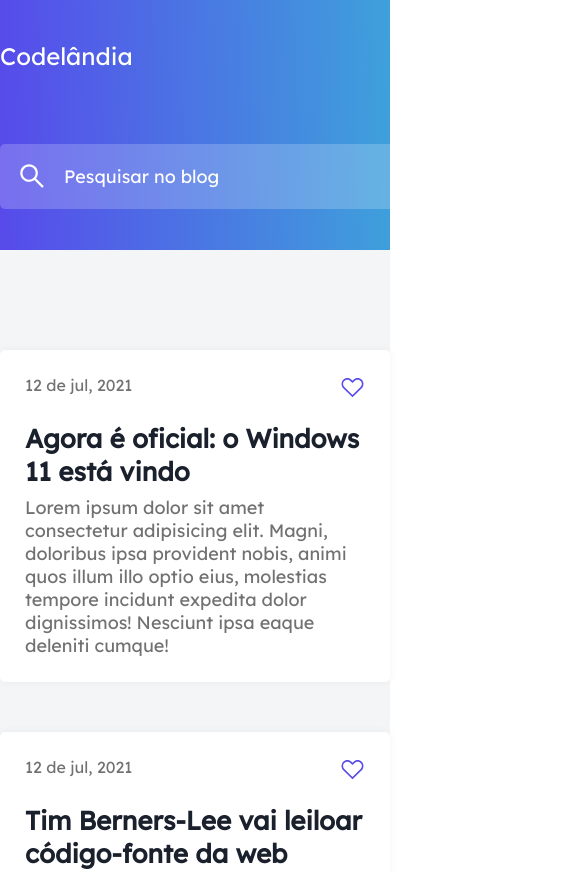
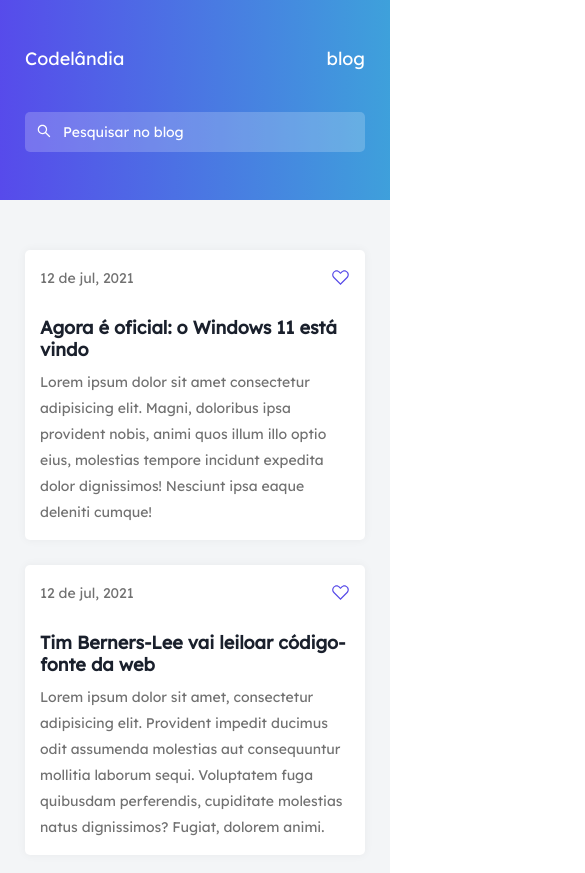
Before and after one commit to Gusta-snt/Blog-Codelandia, a website built with Vite: page index.html in a window 390 px wide. Shown: the top 873 px of the page, 585 px wide, since content can reach past the window. Built offline with nearby package versions, Linux system fonts and the light colour scheme.

Commit message:
:white_check_mark: Add responsivity and improve accessibility.

```diff
--- a/src/components/CardArticle/index.js
+++ b/src/components/CardArticle/index.js
@@ -1,14 +1,15 @@
 import './style.css'
+import './../../global/responsivity.css'
 
 function CardArticle(title, body){
     return `
-    <article class="card">
+    <article class="card" id="card">
         <div class="date-icon-wrapper">
-            <p class="date">12 de jul, 2021</p>
-            <img src="../../../images/heart-icon.svg" class="icon">
+            <p class="date" id="date">12 de jul, 2021</p>
+            <img src="../../../images/heart-icon.svg" alt="Heart Icon" class="icon">
         </div>
-        <h2 class="title">${title}</h2>
-        <p class="body">${body}</p>
+        <h2 class="title" id="title">${title}</h2>
+        <p class="body" id="body">${body}</p>
     </article>`
 }
 
--- a/src/components/CardArticle/style.css
+++ b/src/components/CardArticle/style.css
@@ -9,12 +9,14 @@
 
 .title {
     margin-top: 22px;
-    font-size: 26px;
+    font-size: 2.6rem;
+    line-height: 3.2rem;
 }
 
 .body {
     margin-top: 8px;
-    font-size: 18px;
+    font-size: 1.8rem;
+    line-height: 3.2rem;
     color: var(--gray);
 }
 
@@ -25,6 +27,6 @@
 }
 
 .date {
-    font-size: 16px;
+    font-size: 1.6rem;
     color: var(--gray);
 }
--- a/src/components/DocumentHeader/index.js
+++ b/src/components/DocumentHeader/index.js
@@ -1,13 +1,14 @@
 import SearchInput from '../SearchInput'
 import './style.css'
+import './../../global/responsivity.css'
 
 function DocumentHeader() {
     return `
-        <header>
-            <div class="header-wrapper">
+        <header id="header">
+            <div class="header-wrapper" id="header-wrapper">
                 <div class="tittle-logo-wrapper">
-                    <h1>Codelândia</h1>
-                    <h1>blog</h1>
+                    <h1 class="title-page">Codelândia</h1>
+                    <h1 class="title-page">blog</h1>
                 </div>
                 ${SearchInput()}
             </div>
--- a/src/components/DocumentHeader/style.css
+++ b/src/components/DocumentHeader/style.css
@@ -8,7 +8,7 @@ header {
 .header-wrapper {
     display: flex;
     flex-direction: column;
-    width: 900px;
+    max-width: 900px;
     height: 100%;
     margin-left: auto;
     margin-right: auto;
@@ -22,8 +22,8 @@ header {
 }
 
 h1 {
-    font-size: 24px;
+    font-size: 2.4rem;
     font-weight: 400;
-    line-height: 30px;
+    line-height: 3.0rem;
     margin-top: 41px;
 }
--- a/src/components/DocumentMain/index.js
+++ b/src/components/DocumentMain/index.js
@@ -1,10 +1,11 @@
 import CardArticle from '../CardArticle';
 import './style.css'
+import './../../global/responsivity.css'
 
 function DocumentMain() {
     return `
     <main>
-        <div class="main-wrapper">
+        <div class="main-wrapper" id="main-wrapper">
 
             ${CardArticle("Agora é oficial: o Windows 11 está vindo", "Lorem ipsum dolor sit amet consectetur adipisicing elit. Magni, doloribus ipsa provident nobis, animi quos illum illo optio eius, molestias tempore incidunt expedita dolor dignissimos! Nesciunt ipsa eaque deleniti cumque!")}
 
--- a/src/components/SearchInput/index.js
+++ b/src/components/SearchInput/index.js
@@ -1,10 +1,11 @@
 import './style.css'
+import './../../global/responsivity.css'
 
 function SearchInput() {
     return `
-        <div class="input-wrapper">
-            <i><img src="../../../images/search-icon.svg"></i>
-            <input type="text" placeholder="Pesquisar no blog">
+        <div class="input-wrapper" id="input-wrapper">
+            <i><img src="../../../images/search-icon.svg" alt="Search Icon" id="search-icon"></i>
+            <input type="text" placeholder="Pesquisar no blog" name="search-input" id="search-input">
         </div>
     `
 }
--- a/src/components/SearchInput/style.css
+++ b/src/components/SearchInput/style.css
@@ -9,7 +9,7 @@ input {
     border-radius: 5px;
     border: none;
     padding-left: 64px;
-    font-size: 18px;
+    font-size: 1.8rem;
     color: white;
 }
 
--- a/src/global/reset.css
+++ b/src/global/reset.css
@@ -9,3 +9,7 @@
 body {
     width: 100%;
 }
+
+:root {
+    font-size: 10px;
+}
--- /dev/null
+++ b/src/global/responsivity.css
@@ -0,0 +1,68 @@
+@media only screen and (max-width: 925px){
+
+    /*Header responsivity*/
+
+    #header {
+        height: 200px;
+    }
+
+    .title-page {
+        font-size: 1.8rem;
+        line-height: 2.2rem;
+        margin-top: 48px;
+    }
+
+    #header-wrapper {
+        margin-left: 25px;
+        margin-right: 25px;
+    }
+
+    #input-wrapper {
+        margin-bottom: 48px;
+    }
+
+    #search-input {
+        height: 40px;
+        font-size: 1.4rem;
+        line-height: 1.7rem;
+        padding-left: 38px;
+    }
+
+    i {
+        top: 30px;
+        left: 11px;
+    }
+
+    #search-icon {
+        width: 15.6px;
+    }
+
+    /*Main responsivity*/
+
+    #main-wrapper {
+        margin: 50px 25px;
+        gap: 25px;
+    }
+
+    #card {
+        padding: 15px;
+    }
+
+    #date, #body {
+        font-size: 1.4rem;
+        line-height: 2.6rem;
+    }
+
+    #title {
+        margin-top: 27px;
+        font-size: 1.8rem;
+        line-height: 2.2rem;
+    }
+
+    .icon {
+        width: 19px;
+    }
+
+
+
+}
```
Also changed, not shown: README.md.
